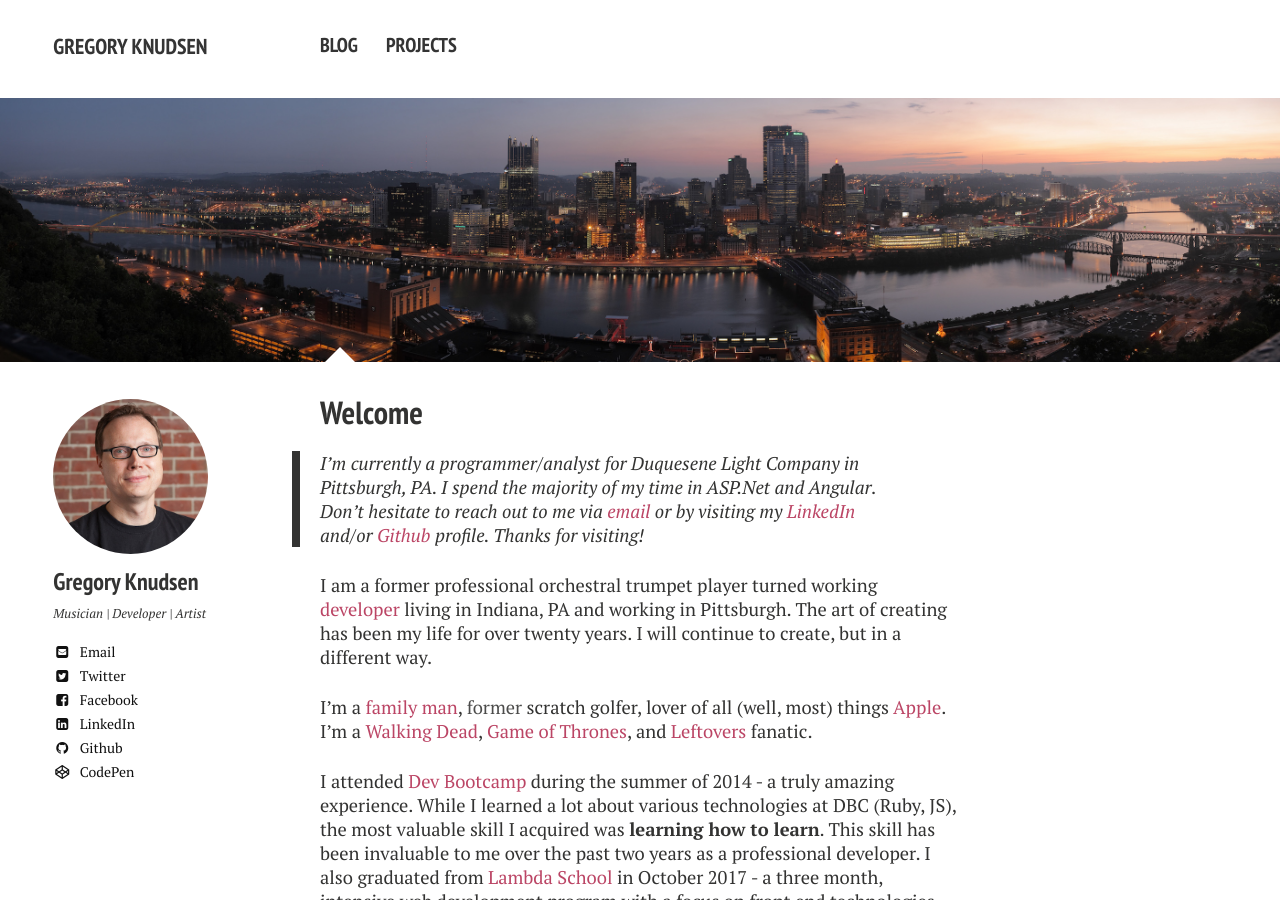
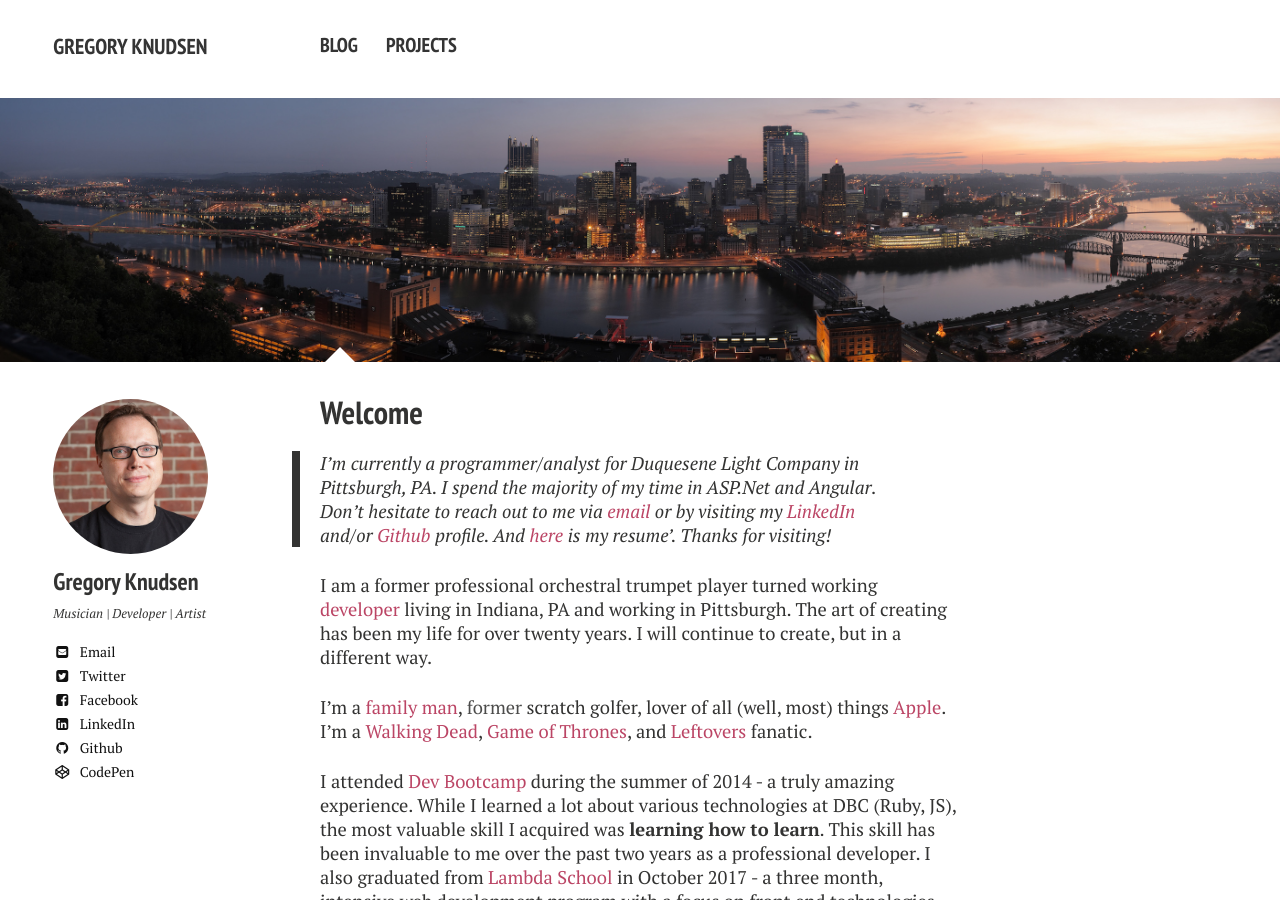
Before and after one commit to gregknudsen/gregknudsen.github.io, a Jekyll site: the page built from index.md, in a window 1280 px wide and 900 px high. Built offline with Jekyll 4.4.1, drawn with Linux system fonts in a browser that asks for light colours; nearby versions of some CDN libraries.

Commit message:
add link to resume

```diff
--- a/index.md
+++ b/index.md
@@ -8,7 +8,7 @@
   feature: Pittsburgh_dawn_city_pano.jpg
 ---
 
-> > I'm currently a programmer/analyst for Duquesene Light Company in Pittsburgh, PA. I spend the majority of my time in ASP.Net and Angular. Don't hesitate to reach out to me via [email](mailto:dev.artist15@gmail.com) or by visiting my [LinkedIn](https://www.linkedin.com/pub/gregory-knudsen/41/b33/64){:target="_blank"} and/or [Github](https://github.com/gregknudsen){:target="_blank"} profile. Thanks for visiting!
+> > I'm currently a programmer/analyst for Duquesene Light Company in Pittsburgh, PA. I spend the majority of my time in ASP.Net and Angular. Don't hesitate to reach out to me via [email](mailto:dev.artist15@gmail.com) or by visiting my [LinkedIn](https://www.linkedin.com/pub/gregory-knudsen/41/b33/64){:target="_blank"} and/or [Github](https://github.com/gregknudsen){:target="_blank"} profile. And [here](https://resume.creddle.io/resume/c8eyer3gy37){:target="_blank} is my resume'. Thanks for visiting!
 
 I am a former professional orchestral trumpet player turned working [developer](http://www.github.com/gregknudsen){:target="_blank"} living in Indiana, PA and working in Pittsburgh. The art of creating has been my life for over twenty years. I will continue to create, but in a different way.
 
```
